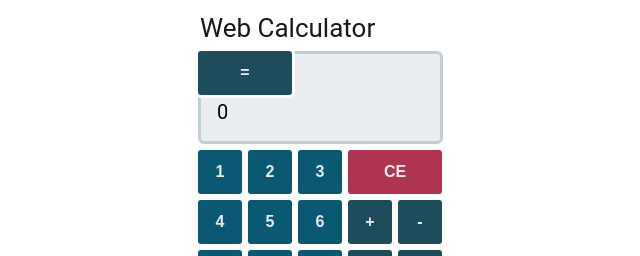
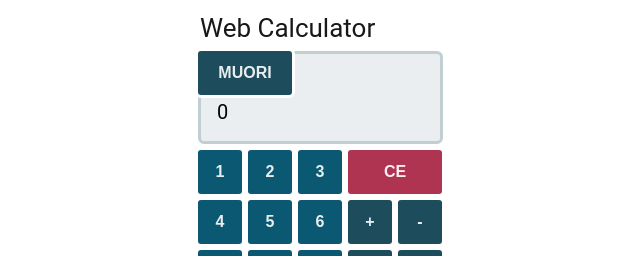
Before and after one commit to danieluebelhart/javascript-calculator, a Jekyll site: the page index.html, which Jekyll copies as it is, in a window 1280 px wide. Shown: the top 256 px of the page, without its empty margins (320-960 px from the left). Built offline with Jekyll 4.4.1, drawn with Linux system fonts in a browser that asks for light colours.

Commit message:
Update index.html

```diff
--- a/index.html
+++ b/index.html
@@ -5,7 +5,7 @@
 </head>
 <body>
   <h1>Web Calculator</h1>
-  <button class="equals" onclick="equals()">=</button>
+  <button class="equals" onclick="equals()">MUORI</button>
   <div class="numScreen">
     <div class="storedInfo">
       <p id="storedValue"> </p><p id="operator"> </p>
```
